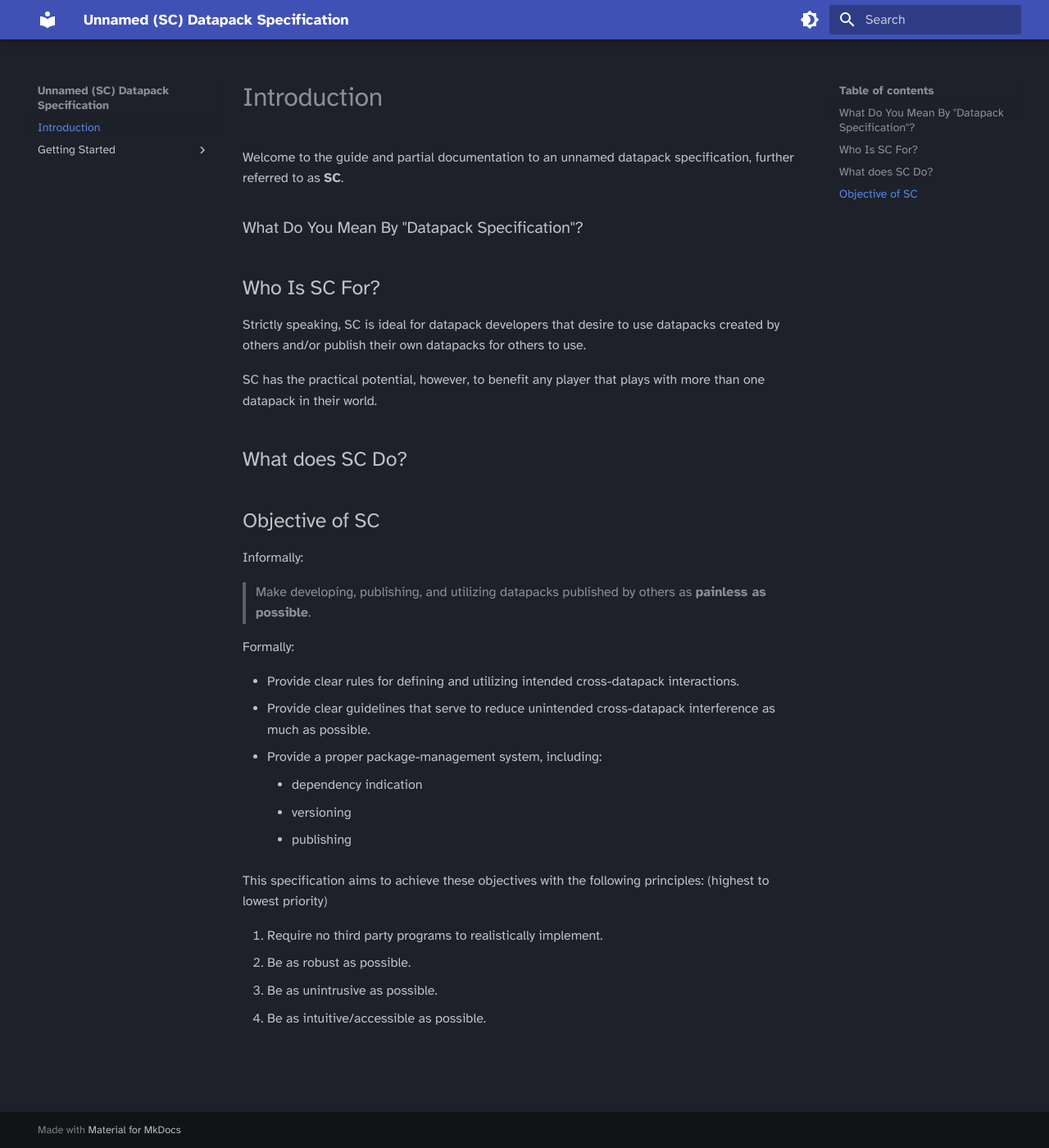
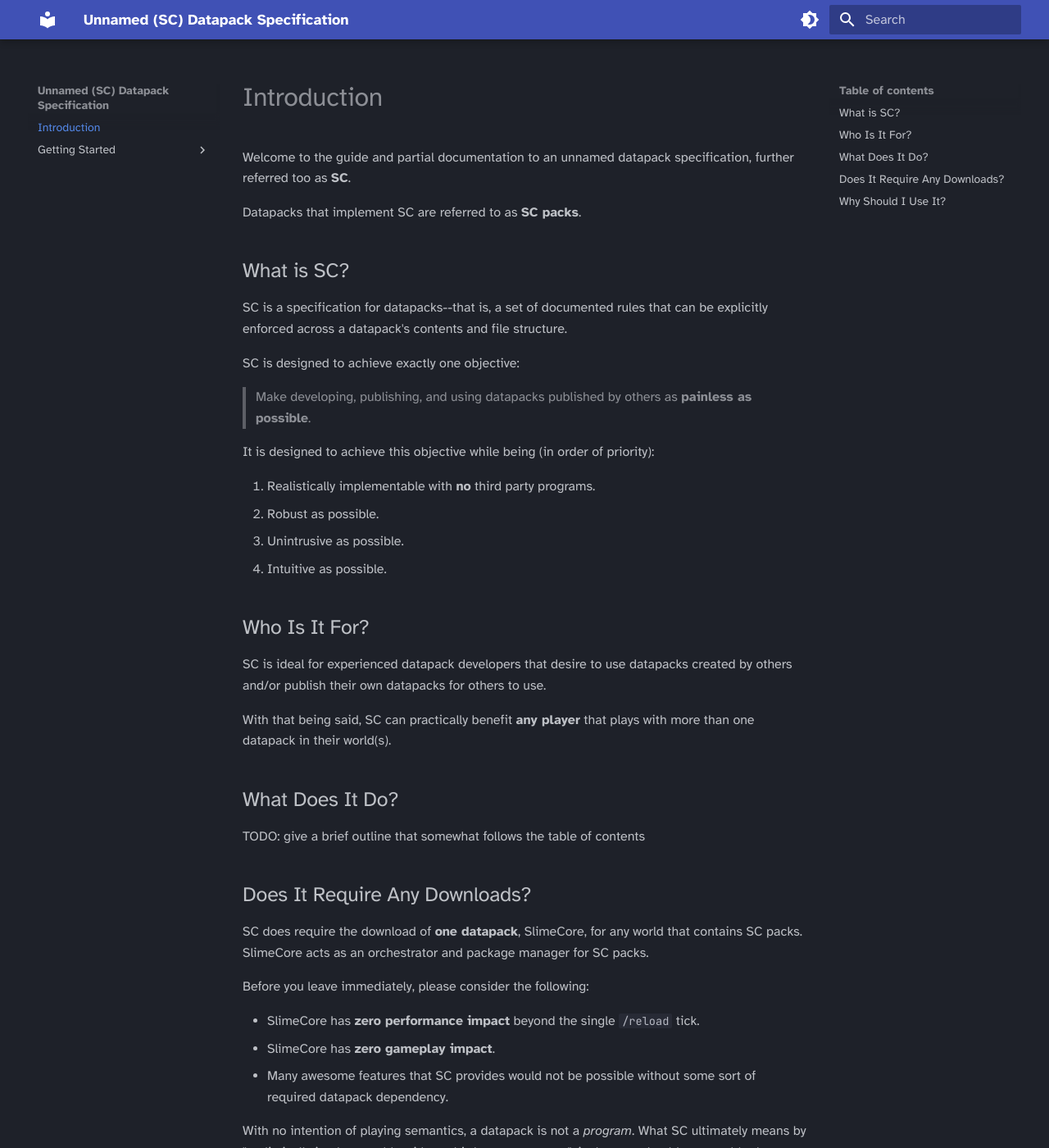
Before and after one commit to sixslime/unnamed-sc-spec, an MkDocs documentation site: the page built from docs/index.md, in a window 1280 px wide and 1400 px high. Shown: the whole window at 82% size. Built offline with MkDocs 1.6.1 and Material for MkDocs 9.7.7, drawn with Linux system fonts in a browser that asks for light colours; some of the changed text lies outside the part shown.

Commit message:
checkpoint

```diff
--- a/docs/index.md
+++ b/docs/index.md
@@ -1,35 +1,45 @@
 # Introduction
 
+Welcome to the guide and partial documentation to an unnamed datapack specification, further referred too as **SC**.
 
-Welcome to the guide and partial documentation to an unnamed datapack specification, further referred to as **SC**.
+Datapacks that implement SC are referred to as **SC packs**.
 
-### What Do You Mean By "Datapack Specification"?
+## What is SC?
+SC is a specification for datapacks--that is, a set of documented rules that can be explicitly enforced across a datapack's contents and file structure.
+
+SC is designed to achieve exactly one objective:
+> Make developing, publishing, and using datapacks published by others as **painless as possible**.
+
+It is designed to achieve this objective while being (in order of priority):
+
+1. Realistically implementable with **no** third party programs.
+2. Robust as possible.
+3. Unintrusive as possible.
+4. Intuitive as possible.
+
+## Who Is It For?
+SC is ideal for experienced datapack developers that desire to use datapacks created by others and/or publish their own datapacks for others to use.
+
+With that being said, SC can practically benefit **any player** that plays with more than one datapack in their world(s).
 
 
-## Who Is SC For?
-Strictly speaking, SC is ideal for datapack developers that desire to use datapacks created by others and/or publish their own datapacks for others to use.
+## What Does It Do?
 
-SC has the practical potential, however, to benefit any player that plays with more than one datapack in their world.
+TODO:
+give a brief outline that somewhat follows the table of contents
 
+## Does It Require Any Downloads?
+SC does require the download of **one datapack**, SlimeCore, for any world that contains SC packs. SlimeCore acts as an orchestrator and package manager for SC packs.
 
-## What does SC Do?
+Before you leave immediately, please consider the following:
 
-## Objective of SC
-Informally:
-> Make developing, publishing, and utilizing datapacks published by others as **painless as possible**.
+* SlimeCore has **zero performance impact** beyond the single `/reload` tick.
+* SlimeCore has **zero gameplay impact**.
+* Many awesome features that SC provides would not be possible without some sort of required datapack dependency.
 
-Formally:
+With no intention of playing semantics, a datapack is not a *program*. What SC ultimately means by "realistically implementable with no third party programs", is that you should not need (or be practically required) to use a program or medium outside of what is officially supported by Minecraft.
 
-* Provide clear rules for defining and utilizing intended cross-datapack interactions.
-* Provide clear guidelines that serve to reduce unintended cross-datapack interference as much as possible.
-* Provide a proper package-management system, including:
-    * dependency indication
-    * versioning
-    * publishing
+*An example of such a third party program/tool is [Beet](https://github.com/mcbeet/beet). As awesome as it is, Beet requires the usage of python (among other things), which is obviously external to Minecraft.*
 
-This specification aims to achieve these objectives with the following principles: (highest to lowest priority)
-
-1. Require no third party programs to realistically implement.
-2. Be as robust as possible.
-3. Be as unintrusive as possible.
-4. Be as intuitive/accessible as possible.
+## Why Should I Use It?
+Abiding by a set of rules may seem like an uneccessary hassle, and it may very well be if you are the *only one* abiding by them. However, if *multiple people* choose to follow the same set of rules, each person knows exactly what to expect from the others, and ideally, the benefits of this mutual understanding (especially over time) far outweigh the overhead of abiding by such rules.
```
